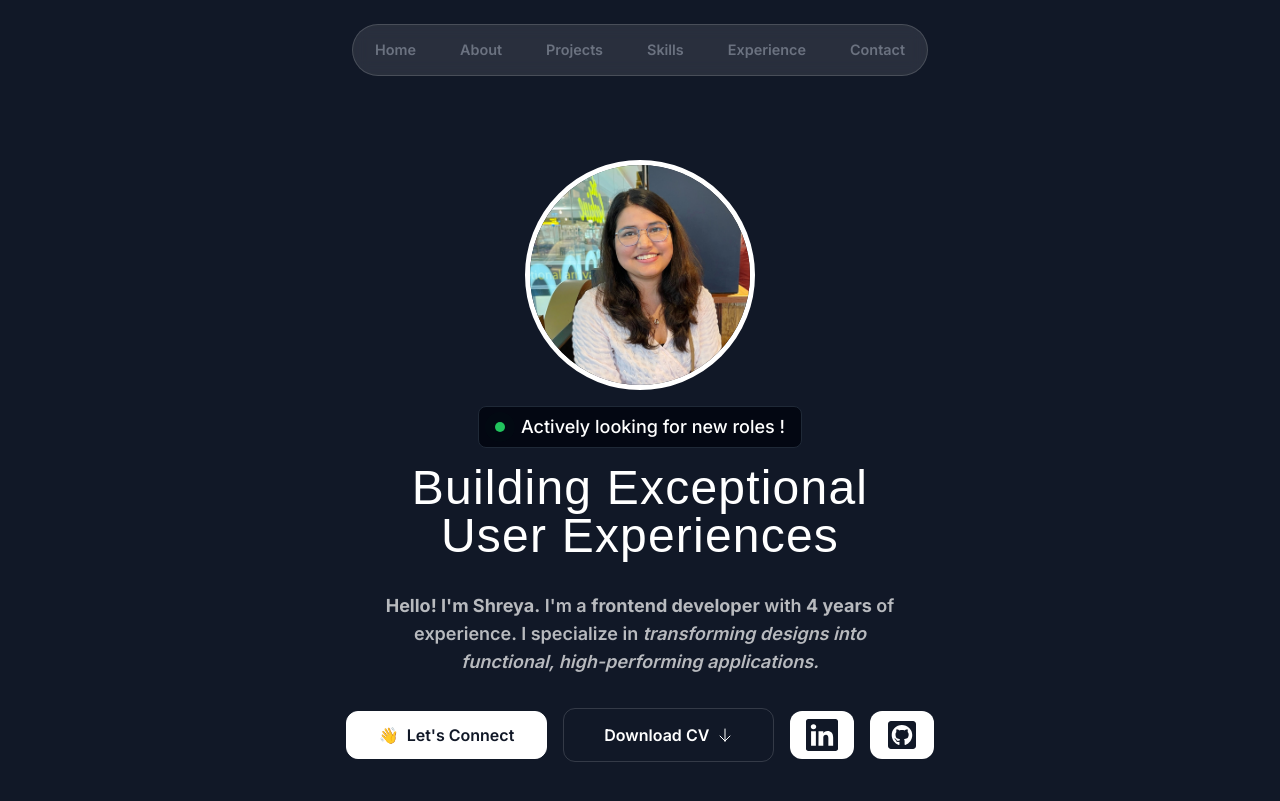
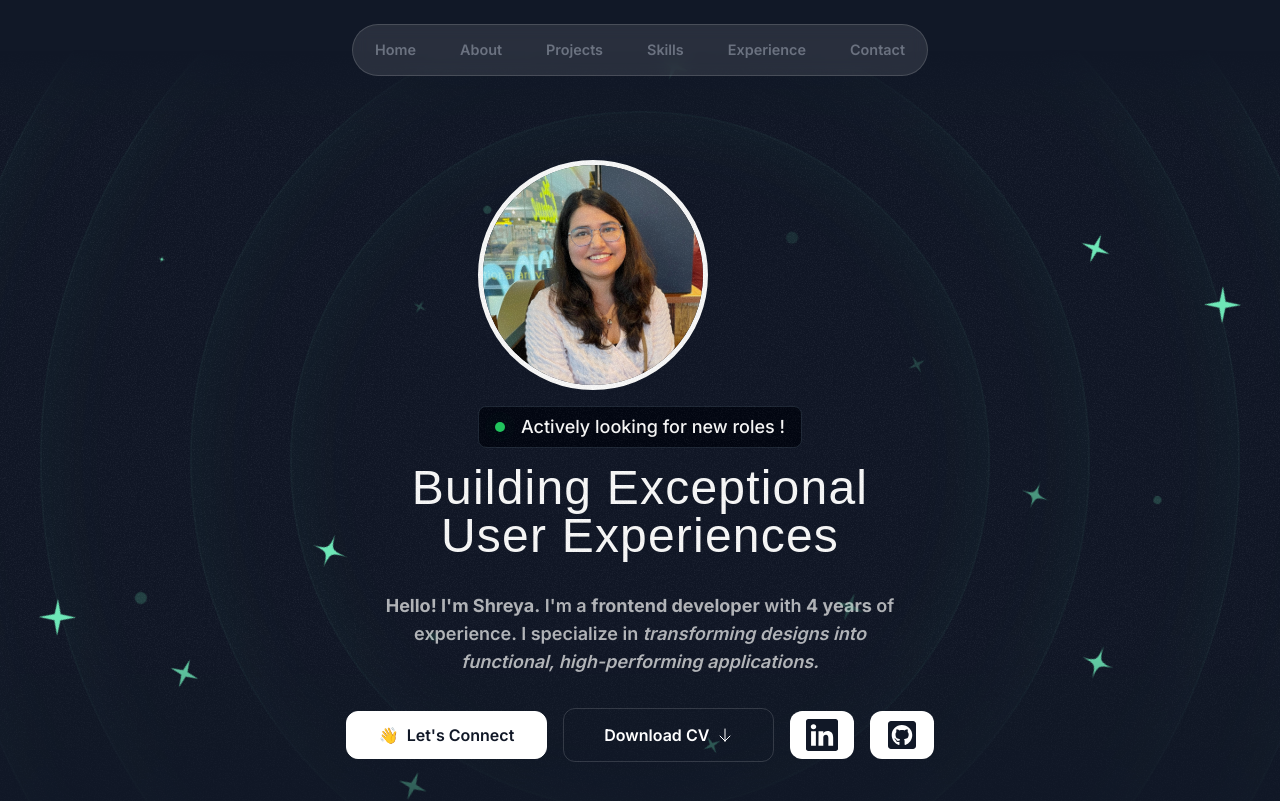
Before and after one commit to bshreya15/portfolio-2025, a Next.js app: page / in a window 1280 px wide. Shown: the top 801 px of the page. Built offline with nearby package versions, Linux system fonts and the light colour scheme; a web font is replaced by a local one.

Commit message:
hero animation

```diff
--- /dev/null
+++ b/src/components/MotionHeroBg.tsx
@@ -0,0 +1,15 @@
+"use client";
+
+import React from "react";
+import { motion } from "framer-motion";
+import { HeroBg } from "@/components/HeroBg";
+
+
+const MotionBg = () => (
+  <motion.div animate={{ opacity: 1, scale:1 }} initial={{ opacity: 0 , scale: 0}} >
+
+          <HeroBg />
+  </motion.div>
+);
+
+export default MotionBg;
--- /dev/null
+++ b/src/components/MotionHeroImage.tsx
@@ -0,0 +1,31 @@
+"use client";
+
+import React from "react";
+import dynamic from "next/dynamic";
+import { motion } from "framer-motion";
+import Image from "next/image";
+import devImage from "@/assets/images/dev-img.jpeg";
+
+const MotionImage = () => (
+  <motion.div animate={{ opacity: 1, scale:1 }} initial={{ opacity: 0 , scale: 0}}>
+    <>
+      <Image
+        className="size-[150px] md:size-[230px] rounded-full border-[0.35rem] border-white object-cover"
+        src={devImage}
+        alt="dev image"
+        quality={100}
+        priority={true}
+      />
+      <div className="bg-gray-950 border border-gray-800 px-4 py-1.5 mt-4 inline-flex items-center gap-4 rounded-lg">
+        <div className="bg-green-500 size-2.5 rounded-full relative">
+          <div className="bg-green-500 absolute inset-0 animate-ping-large rounded-full"></div>
+        </div>
+        <div className="text-sm font-medium lg:text-lg">
+          Actively looking for new roles !
+        </div>
+      </div>
+    </>
+  </motion.div>
+);
+
+export default MotionImage;
--- /dev/null
+++ b/src/components/MotionHeroLinks.tsx
@@ -0,0 +1,57 @@
+"use client";
+
+import React from "react";
+import { motion } from "framer-motion";
+import Link from "next/link";
+import ArrowDown from "@/assets/icons/arrow-down.svg";
+import { BsLinkedin } from "react-icons/bs";
+// import { HeroBg } from "@/components/HeroBg";
+import { FaGithubSquare } from "react-icons/fa";
+
+
+const linHref = "http://linkedin.com/in/bakshi-shreya/";
+const gitHref = "https://github.com/bshreya15";
+
+const MotionLinks = () => (
+  <motion.div animate={{ opacity: 1, scale:1 }} initial={{ opacity: 0 , scale: 0}}>
+    <div className="flex flex-col md:flex-row relative z-10 justify-center items-center mt-4 gap-4">
+    <Link
+              href="#contact"
+              className="inline-flex items-center gap-2 border border-white bg-white text-gray-900 h-12 px-8 rounded-xl cursor-pointer hover:scale-110 active:scale-105 transition"
+            >
+              <span>👋</span>
+              <span className="font-semibold">Let's Connect</span>
+            </Link>
+
+            <Link
+              href="/CV-Shreya_Bakshi.pdf"
+              className="inline-flex items-center gap-2 border border-white/15 px-10 h-[3.4rem] rounded-xl cursor-pointer hover:scale-[1.15] active:scale-105 transition"
+              download
+              target="_blank"
+            >
+              <span className="font-semibold">Download CV</span>
+              <ArrowDown className="size-4" />
+            </Link>
+
+            <div className="flex gap-4">
+              <a
+                href={linHref}
+                target="_blank"
+                className="border-white bg-white text-gray-900 h-12 p-4 rounded-xl cursor-pointer flex items-center hover:scale-[1.15] active:scale-105 transition"
+              >
+                <BsLinkedin className="size-8" />
+              </a>
+
+              <a
+                href={gitHref}
+                target="_blank"
+                className="border-white bg-white text-gray-900 h-12 p-4 rounded-xl cursor-pointer flex items-center hover:scale-110 active:scale-105 transition"
+              >
+                <FaGithubSquare className="size-8" />
+              </a>
+            </div>
+    </div>
+  </motion.div>
+);
+
+export default MotionLinks;
--- /dev/null
+++ b/src/components/MotionHeroText.tsx
@@ -0,0 +1,26 @@
+"use client";
+
+import React from "react";
+import { motion } from "framer-motion";
+
+const MotionText = () => (
+  <motion.div animate={{ opacity: 1, scale:1 }} initial={{ opacity: 0 , scale: 0}}>
+    <>
+    <h1 className="font-serif text-2xl md:text-5xl text-center mt-4 tracking-wide">
+              Building Exceptional User Experiences
+            </h1>
+            <p className="my-8 text-center font-semibold text-white/70 md:text-lg">
+              <span className="font-bold">Hello! I'm Shreya.</span> I'm a{" "}
+              <span className="font-bold">frontend developer</span> with{" "}
+              <span className="font-bold">4 years</span> of experience. I
+              specialize in{" "}
+              <span className="italic">
+                transforming designs into functional, high-performing
+                applications.
+              </span>
+            </p>
+    </>
+  </motion.div>
+);
+
+export default MotionText;
--- a/src/sections/Hero.tsx
+++ b/src/sections/Hero.tsx
@@ -1,97 +1,23 @@
 "use-client";
-
-// import memojiImage from "@/assets/images/memoji-computer-fe.png";
-
-// import { motion } from "framer-motion";
-import devImage from "@/assets/images/dev-img.jpeg";
-import Image from "next/image";
-import Link from "next/link";
-import ArrowDown from "@/assets/icons/arrow-down.svg";
-import { BsLinkedin } from "react-icons/bs";
-// import { HeroBg } from "@/components/HeroBg";
-import { FaGithubSquare } from "react-icons/fa";
-
-const linHref = "http://linkedin.com/in/bakshi-shreya/";
-const gitHref = "https://github.com/bshreya15";
+import MotionBg from "@/components/MotionHeroBg";
+import MotionImage from "@/components/MotionHeroImage";
+import MotionLinks from "@/components/MotionHeroLinks";
+import MotionText from "@/components/MotionHeroText";
 
 export const HeroSection = () => {
   return (
     <section>
-      <div className="py-24 md:py-32 md:mt-8 lg:py-28 lg:mt-12 relative z-0 overflow-x-clip">
-        {/* <HeroBg /> */}
+      <div className="py-24 md:py-32 md:mt-8 lg:py-28 lg:mt-12 relative overflow-x-clip">
+        <MotionBg />
         <div className="container">
           <div className="flex flex-col items-center">
-            <Image
-              className="size-[150px] md:size-[230px] rounded-full border-[0.35rem] border-white object-cover"
-              src={devImage}
-              alt="dev image"
-              quality={100}
-              priority={true}
-            />
-            <div className="bg-gray-950 border border-gray-800 px-4 py-1.5 mt-4 inline-flex items-center gap-4 rounded-lg">
-              <div className="bg-green-500 size-2.5 rounded-full relative">
-                <div className="bg-green-500 absolute inset-0 animate-ping-large rounded-full"></div>
-              </div>
-              <div className="text-sm font-medium lg:text-lg">
-                Actively looking for new roles !
-              </div>
-            </div>
+            <MotionImage />
+          </div>
+          <div className="max-w-lg mx-auto">
+            <MotionText />
           </div>
 
-          <div className="max-w-lg mx-auto">
-            <h1 className="font-serif text-2xl md:text-5xl text-center mt-4 tracking-wide">
-              Building Exceptional User Experiences
-            </h1>
-
-            <p className="my-8 text-center font-semibold text-white/70 md:text-lg">
-              <span className="font-bold">Hello! I'm Shreya.</span> I'm a{" "}
-              <span className="font-bold">frontend developer</span> with{" "}
-              <span className="font-bold">4 years</span> of experience. I
-              specialize in{" "}
-              <span className="italic">
-                transforming designs into functional, high-performing
-                applications.
-              </span>
-            </p>
-          </div>
-
-          <div className="flex flex-col md:flex-row justify-center items-center mt-4 gap-4">
-            <Link
-              href="#contact"
-              className="inline-flex items-center gap-2 border border-white bg-white text-gray-900 h-12 px-8 rounded-xl cursor-pointer hover:scale-110 active:scale-105 transition"
-            >
-              <span>👋</span>
-              <span className="font-semibold">Let's Connect</span>
-            </Link>
-
-            <Link
-              href="/CV-Shreya_Bakshi.pdf"
-              className="inline-flex items-center gap-2 border border-white/15 px-10 h-[3.4rem] rounded-xl cursor-pointer hover:scale-[1.15] active:scale-105 transition"
-              download
-              target="_blank"
-            >
-              <span className="font-semibold">Download CV</span>
-              <ArrowDown className="size-4" />
-            </Link>
-
-            <div className="flex gap-4">
-              <a
-                href={linHref}
-                target="_blank"
-                className="border-white bg-white text-gray-900 h-12 p-4 rounded-xl cursor-pointer flex items-center hover:scale-[1.15] active:scale-105 transition"
-              >
-                <BsLinkedin className="size-8" />
-              </a>
-
-              <a
-                href={gitHref}
-                target="_blank"
-                className="border-white bg-white text-gray-900 h-12 p-4 rounded-xl cursor-pointer flex items-center hover:scale-110 active:scale-105 transition"
-              >
-                <FaGithubSquare className="size-8" />
-              </a>
-            </div>
-          </div>
+          <MotionLinks />
         </div>
       </div>
     </section>
```
